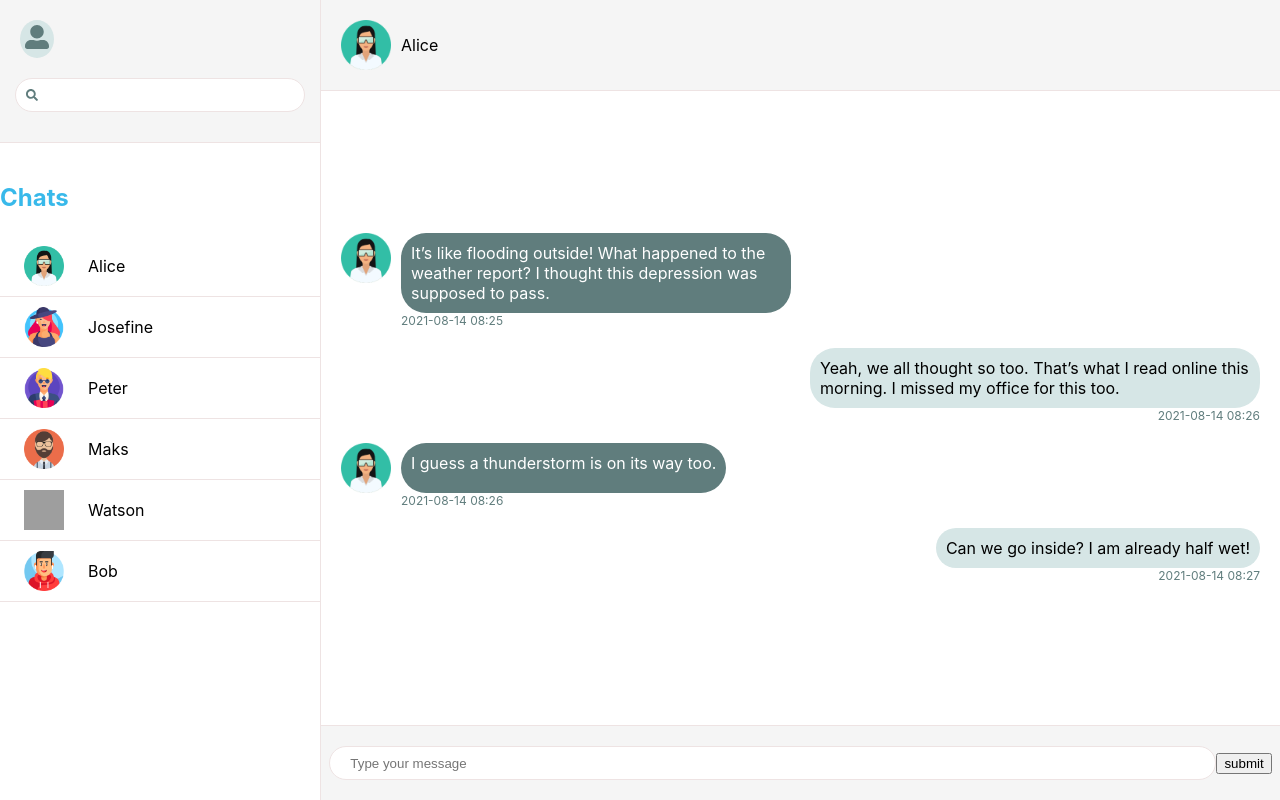
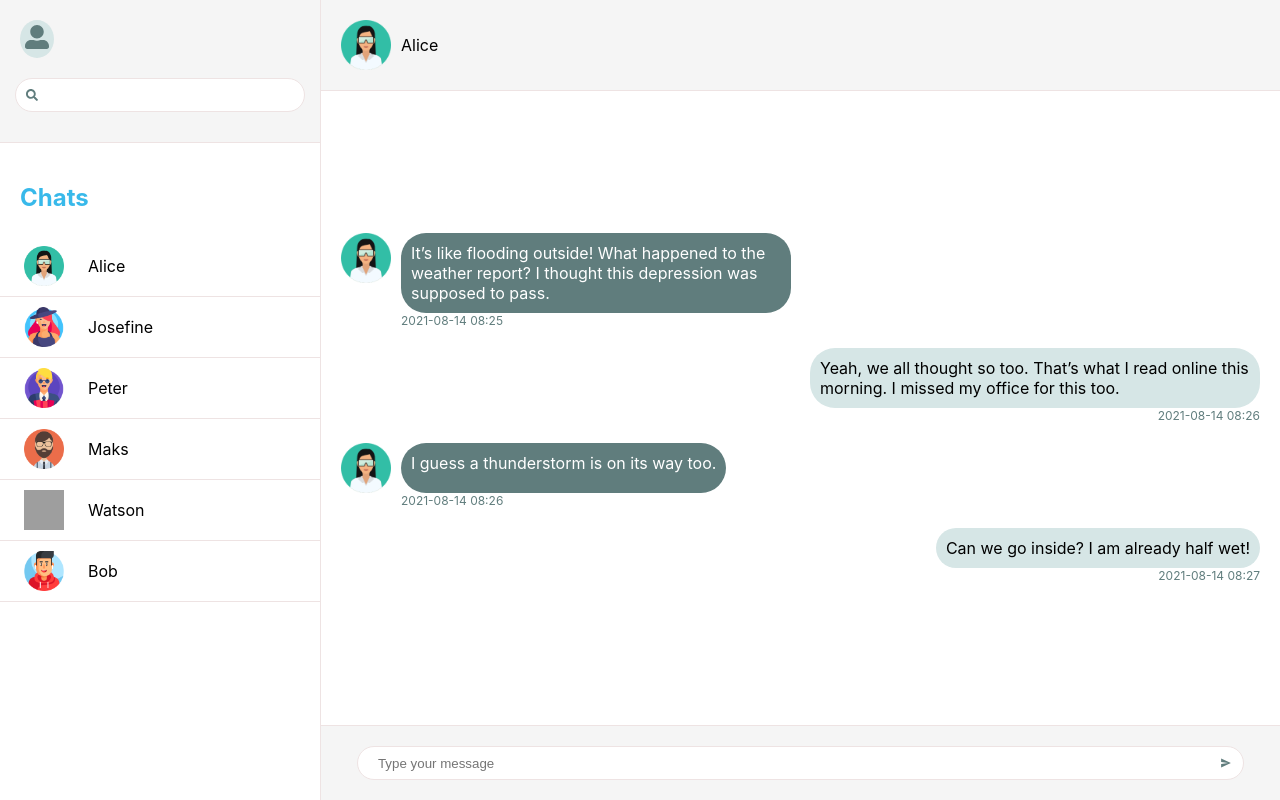
Before and after one commit to Olcapone/chucknorris_talk, a React (Create React App) app: page / in a window 1280 px wide. Built offline with nearby package versions, Linux system fonts and the light colour scheme; grey boxes are pictures that could not be loaded.

Commit message:
icon send message

```diff
--- a/src/components/DataEntry/DataEntry.js
+++ b/src/components/DataEntry/DataEntry.js
@@ -1,4 +1,5 @@
 import React from "react";
+import { IoMdSend } from "react-icons/io";
 import s from "./DataEntry.module.css";
 
 export default function DataEntry() {
@@ -9,7 +10,7 @@ export default function DataEntry() {
         type="text"
         placeholder="Type your message"
       />
-      <button type="submit">submit</button>
+      <IoMdSend />
     </form>
   );
 }
--- a/src/components/DataEntry/DataEntry.module.css
+++ b/src/components/DataEntry/DataEntry.module.css
@@ -2,10 +2,19 @@
 
 .formMessage {
   display: flex;
+  position: relative;
   align-items: center;
   justify-content: center;
   background-color: #f5f5f5;
   border-top: 1px solid #eee3e3;
+}
+
+.formMessage > svg {
+  position: absolute;
+  right: 5%;
+  width: 12px;
+  height: 12px;
+  fill: #607d7d;
 }
 
 .dataEntry {
--- a/src/components/Title/Title.module.css
+++ b/src/components/Title/Title.module.css
@@ -1,4 +1,5 @@
 .title {
   color: #38b9ea;
   margin-top: 40px;
+  margin-left: 20px;
 }
```
